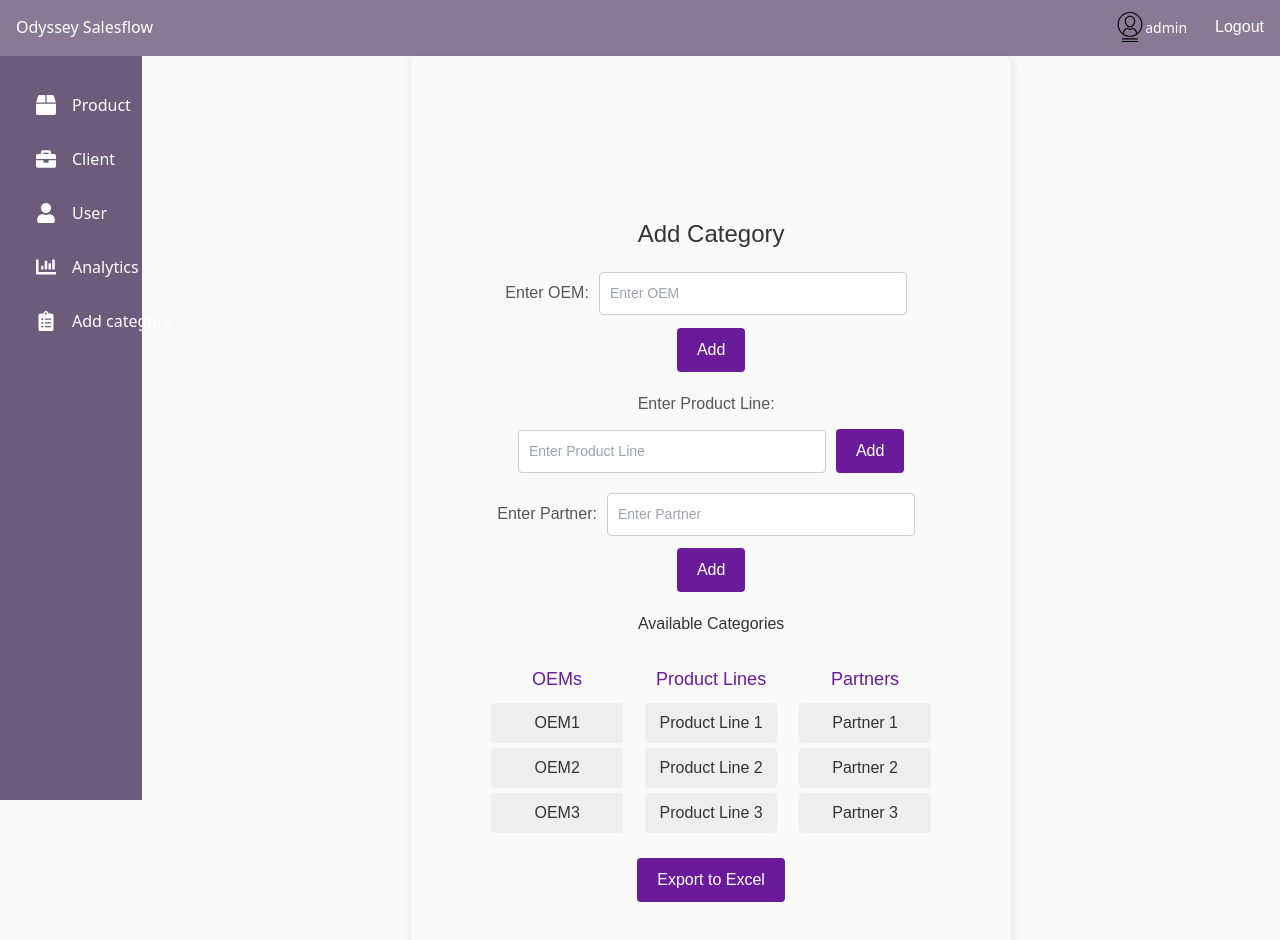
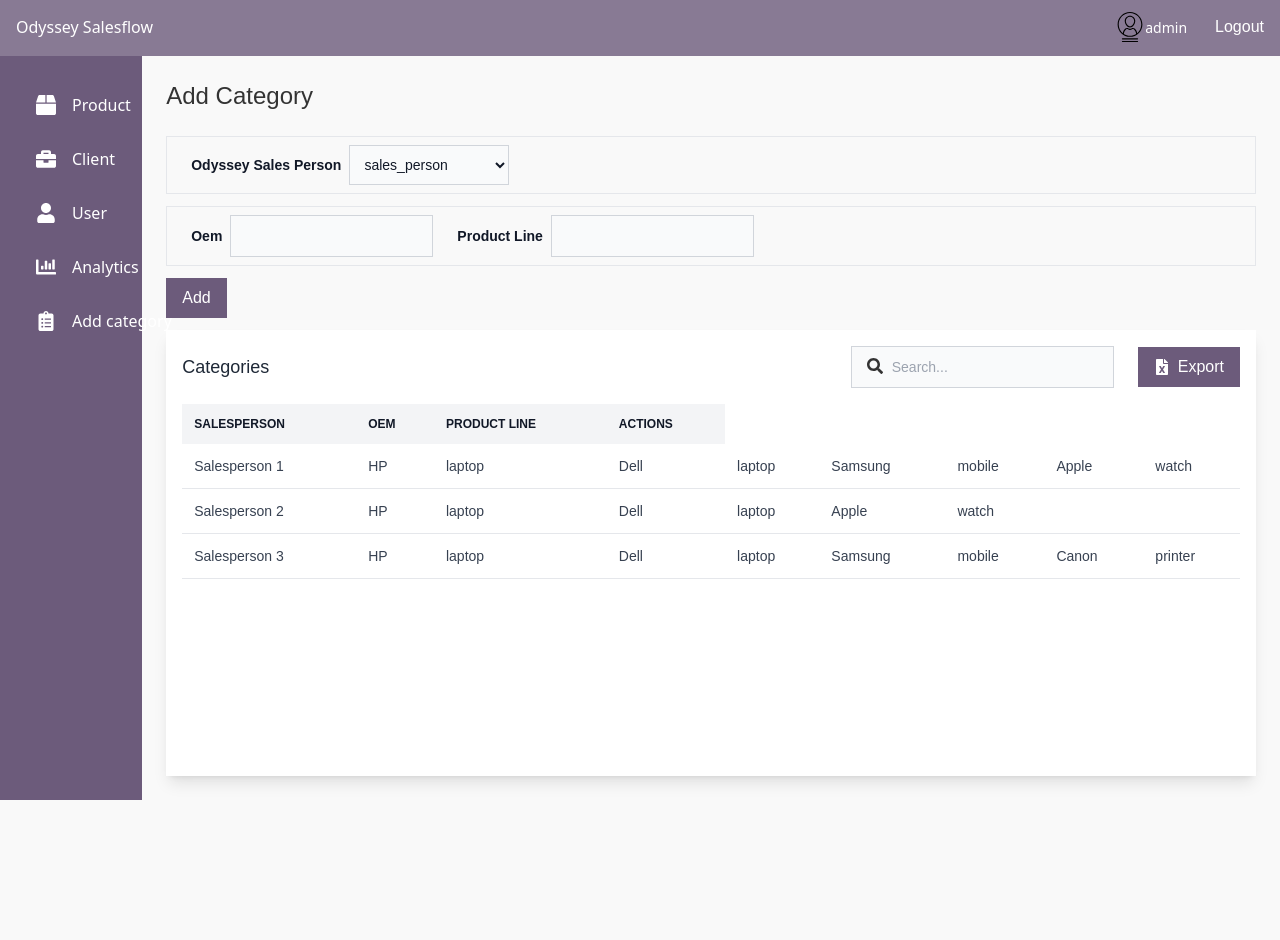
Before and after one commit to theashhar/odyssey-salesflow, a React (Create React App) app in the folder frontend/: page /admin/add-category in a window 1280 px wide. Shown: the top 940 px of the page. After the commit the page ends 800 px from the top, so only its background shows below. Built offline with nearby package versions, Linux system fonts and the light colour scheme.

Commit message:
add category functionality updated

```diff
--- a/frontend/src/App.js
+++ b/frontend/src/App.js
@@ -4,7 +4,7 @@ import { BrowserRouter as Router, Route, Routes } from "react-router-dom";
 import Dashboard from "./components/Admin/Dashboard";
 import AdminClient from "./components/Admin/AdminClient/AdminClient";
 import Report from "./components/Admin/Reports/Report";
-import AddCategoryPage from "./components/Admin/Category/Addcategory";
+import AddCategoryPage from "./pages/Admin/AddCategoryPage";
 import AdminLayout from "./layout/AdminLayout";
 
 import UserLayout from "./layout/UserLayout";
--- a/frontend/src/components/AddProduct.js
+++ b/frontend/src/components/AddProduct.js
@@ -3,11 +3,10 @@ import { addProduct } from "../features/product/productSlice";
 import Button from "./User/Button";
 import Input, { Select } from "./User/Input";
 import { useFormik } from "formik";
-import { useDispatch } from "react-redux";
+import { useDispatch, useSelector } from "react-redux";
 
 //data
 import productLineData from "../data/productline.json";
-import productNoData from "../data/productNo.json";
 import oemData from "../data/oemData.json";
 import salespersonData from "../data/salesperson.json";
 
@@ -37,6 +36,9 @@ const initialValues = {
 export default function AddProduct({ type }) {
   //redux state
   const dispatch = useDispatch();
+  const productLine = useSelector((state) => state.productline_category);
+  const oem = useSelector((state) => state.oem_category);
+  const salesperson = useSelector((state) => state.salesperson);
 
   //form functionality
   const { values, handleBlur, handleChange, handleSubmit } = useFormik({
@@ -50,7 +52,7 @@ export default function AddProduct({ type }) {
     },
   });
 
-  const salespersonArray = salespersonData.map((sp, index) => sp.name);
+  const salespersonArray = salesperson.map((sp, index) => sp.name);
   // console.log(salespersonArray);
 
   return (
@@ -111,14 +113,14 @@ export default function AddProduct({ type }) {
           label="oem"
           name="oem"
           value={values.oem}
-          options={oemData}
+          options={oem}
           onHandleBlur={handleBlur}
           onHandleChange={handleChange}
         />
         <Select
           label="product line"
           name="product_line"
-          options={productLineData}
+          options={productLine}
           value={values.product_line}
           onHandleBlur={handleBlur}
           onHandleChange={handleChange}
--- a/frontend/src/components/Admin/Category/Addcategory.js
+++ b/frontend/src/components/Admin/Category/Addcategory.js
@@ -1,122 +1,84 @@
-// src/components/AddCategoryPage.js
-import React, { useState, useEffect } from "react";
-import styles from "./AddCategoryPage.module.css";
-import { saveAs } from "file-saver";
-import oemData from "../../../data/category/oemData.json";
-import productLineData from "../../../data/category/productLineData.json";
-import partnerData from "../../../data/category/partnerData.json";
+import { customAlphabet } from "nanoid";
+import { addOEM } from "../../../features/category/oemSlice";
+import { addProductline } from "../../../features/category/productLineSlice";
+import { addSalesperson } from "../../../features/salesperson/salespersonSlice";
+import Button from "../../User/Button";
+import Input, { Select } from "../../User/Input";
+import { useFormik } from "formik";
+import { useDispatch } from "react-redux";
 
-const AddCategoryPage = () => {
-  const [oem, setOem] = useState("");
-  const [productLine, setProductLine] = useState("");
-  const [partner, setPartner] = useState("");
-  const [oems, setOems] = useState([]);
-  const [productLines, setProductLines] = useState([]);
-  const [partners, setPartners] = useState([]);
+//data
+import productLineData from "../../../data/productline.json";
+import oemData from "../../../data/oemData.json";
+import salespersonData from "../../../data/salesperson.json";
 
-  useEffect(() => {
-    // Load data from JSON files
-    setOems(oemData);
-    setProductLines(productLineData);
-    setPartners(partnerData);
-  }, []);
+// const leadStatus = ["success", "ongoing", "failed"];
 
-  const addOem = () => {
-    setOems([...oems, oem]);
-    setOem("");
-  };
+const initialValues = {
+  sales_person: "",
+  oem: "",
+  product_line: "",
+};
 
-  const addProductLine = () => {
-    setProductLines([...productLines, productLine]);
-    setProductLine("");
-  };
+export default function AddCategory({ type }) {
+  //redux state
+  const dispatch = useDispatch();
 
-  const addPartner = () => {
-    setPartners([...partners, partner]);
-    setPartner("");
-  };
+  //form functionality
+  const { values, handleBlur, handleChange, handleSubmit } = useFormik({
+    initialValues: initialValues,
+    onSubmit: (values, { resetForm }) => {
+      console.log(values);
+      dispatch(addOEM(values.oem));
+      dispatch(addProductline(values.product_line));
+      dispatch(addSalesperson({ ...values }));
+      resetForm();
+    },
+  });
 
-  const exportToExcel = () => {
-    const dataToExport = { oems, productLines, partners };
-    const blob = new Blob([JSON.stringify(dataToExport, null, 2)], {
-      type: "application/json",
-    });
-    saveAs(blob, "categories.json");
-  };
+  const salespersonArray = salespersonData.map((sp, index) => sp.name);
+  // console.log(salespersonArray);
 
   return (
-    <div className={styles.add_category_page}>
-      <h2 className={styles.title}>Add Category</h2>
-      <div className={styles.form_group}>
-        <label>Enter OEM:</label>
-        <input
+    <form className="w-full" onSubmit={handleSubmit}>
+      <div className="w-full flex items-center gap-x-6 border px-6 py-2 mb-3">
+        {type === "admin" ? (
+          <Select
+            label="odyssey sales person"
+            name="sales_person"
+            value={values.sales_person}
+            options={salespersonArray}
+            onHandleBlur={handleBlur}
+            onHandleChange={handleChange}
+          />
+        ) : (
+          <Select
+            label="odyssey sales person"
+            name="sales_person"
+            selected
+            value={values.sales_person}
+          />
+        )}
+      </div>
+      <div className="w-full flex items-center gap-x-6 border px-6 py-2 mb-3">
+        <Input
           type="text"
-          value={oem}
-          onChange={(e) => setOem(e.target.value)}
-          placeholder="Enter OEM"
+          label="oem"
+          name="oem"
+          value={values.oem}
+          onHandleBlur={handleBlur}
+          onHandleChange={handleChange}
         />
-        <button className={styles.add_button} onClick={addOem}>
-          Add
-        </button>
+        <Input
+          type="text"
+          label="product line"
+          name="product_line"
+          value={values.product_line}
+          onHandleBlur={handleBlur}
+          onHandleChange={handleChange}
+        />
       </div>
-      <div className={styles.form_group}>
-        <label>Enter Product Line:</label>
-        <input
-          type="text"
-          value={productLine}
-          onChange={(e) => setProductLine(e.target.value)}
-          placeholder="Enter Product Line"
-        />
-        <button className={styles.add_button} onClick={addProductLine}>
-          Add
-        </button>
-      </div>
-      <div className={styles.form_group}>
-        <label>Enter Partner:</label>
-        <input
-          type="text"
-          value={partner}
-          onChange={(e) => setPartner(e.target.value)}
-          placeholder="Enter Partner"
-        />
-        <button className={styles.add_button} onClick={addPartner}>
-          Add
-        </button>
-      </div>
-
-      <h3>Available Categories</h3>
-      <div className={styles.available_categories}>
-        <div className={styles.category_list}>
-          <h4>OEMs</h4>
-          <ul>
-            {oems.map((item, index) => (
-              <li key={index}>{item}</li>
-            ))}
-          </ul>
-        </div>
-        <div className={styles.category_list}>
-          <h4>Product Lines</h4>
-          <ul>
-            {productLines.map((item, index) => (
-              <li key={index}>{item}</li>
-            ))}
-          </ul>
-        </div>
-        <div className={styles.category_list}>
-          <h4>Partners</h4>
-          <ul>
-            {partners.map((item, index) => (
-              <li key={index}>{item}</li>
-            ))}
-          </ul>
-        </div>
-      </div>
-
-      <button className={styles.export_button} onClick={exportToExcel}>
-        Export to Excel
-      </button>
-    </div>
+      <Button title="Add" type="submit" />
+    </form>
   );
-};
-
-export default AddCategoryPage;
+}
--- a/frontend/src/data/oemData.json
+++ b/frontend/src/data/oemData.json
@@ -1 +1 @@
-["HP", "Dell", "Apple", "Canon", "Lenovo", "Samsung"]
+["hp", "dell", "apple", "canon", "lenovo", "samsung"]
--- a/frontend/src/data/salesperson.json
+++ b/frontend/src/data/salesperson.json
@@ -3,18 +3,68 @@
     "id": "SP001",
     "name": "Salesperson 1",
     "password": "salp123",
-    "company": "Tech Solutions Inc."
+    "company": "Tech Solutions Inc.",
+    "category": [
+      {
+        "oem": "HP",
+        "product_line": "laptop"
+      },
+      {
+        "oem": "Dell",
+        "product_line": "laptop"
+      },
+      {
+        "oem": "Samsung",
+        "product_line": "mobile"
+      },
+      {
+        "oem": "Apple",
+        "product_line": "watch"
+      }
+    ]
   },
   {
     "id": "SP002",
     "name": "Salesperson 2",
     "password": "salp1234",
-    "company": "Tech Solutions Inc."
+    "company": "Tech Solutions Inc.",
+    "category": [
+      {
+        "oem": "HP",
+        "product_line": "laptop"
+      },
+      {
+        "oem": "Dell",
+        "product_line": "laptop"
+      },
+      {
+        "oem": "Apple",
+        "product_line": "watch"
+      }
+    ]
   },
   {
     "id": "SP003",
     "name": "Salesperson 3",
     "password": "salp12345",
-    "company": "Tech Solutions Inc."
+    "company": "Tech Solutions Inc.",
+    "category": [
+      {
+        "oem": "HP",
+        "product_line": "laptop"
+      },
+      {
+        "oem": "Dell",
+        "product_line": "laptop"
+      },
+      {
+        "oem": "Samsung",
+        "product_line": "mobile"
+      },
+      {
+        "oem": "Canon",
+        "product_line": "printer"
+      }
+    ]
   }
 ]
--- /dev/null
+++ b/frontend/src/features/category/oemSlice.js
@@ -0,0 +1,25 @@
+import { createSlice } from "@reduxjs/toolkit";
+import oem from "../../data/oemData.json";
+
+export const oemSlice = createSlice({
+  name: "oem",
+  initialState: oem,
+  reducers: {
+    addOEM: (state, action) => {
+      console.log(action.payload);
+      let newOEM = action.payload;
+      if (state.indexOf(newOEM.toLowerCase()) === -1) {
+        state.push(newOEM);
+      }
+    },
+    deleteOEM: (state, action) => {
+      console.log(action);
+      return state.filter((client) => client.id !== action.payload);
+    },
+  },
+});
+
+// Action creators are generated for each case reducer function
+export const { addOEM, deleteOEM } = oemSlice.actions;
+
+export default oemSlice.reducer;
--- /dev/null
+++ b/frontend/src/features/category/productLineSlice.js
@@ -0,0 +1,25 @@
+import { createSlice } from "@reduxjs/toolkit";
+import productline from "../../data/productline.json";
+
+export const productLineSlice = createSlice({
+  name: "productline",
+  initialState: productline,
+  reducers: {
+    addProductline: (state, action) => {
+      console.log(action.payload);
+      let newPL = action.payload;
+      if (state.indexOf(newPL.toLowerCase()) === -1) {
+        state.push(newPL);
+      }
+    },
+    deleteProductline: (state, action) => {
+      console.log(action);
+      return state.filter((client) => client.id !== action.payload);
+    },
+  },
+});
+
+// Action creators are generated for each case reducer function
+export const { addProductline, deleteProductline } = productLineSlice.actions;
+
+export default productLineSlice.reducer;
--- a/frontend/src/features/salesperson/salespersonSlice.js
+++ b/frontend/src/features/salesperson/salespersonSlice.js
@@ -6,8 +6,17 @@ export const salespersonSlice = createSlice({
   initialState: salespeopleData,
   reducers: {
     addSalesperson: (state, action) => {
-      console.log(action);
-      state.push(action.payload);
+      console.log(action.payload);
+      const { oem, product_line, sales_person } = action.payload;
+      let updatablePerson = state.find(
+        (slp) => slp.name.toLowerCase() === sales_person.toLowerCase()
+      );
+      if (updatablePerson) {
+        updatablePerson.category.push({
+          oem: oem,
+          product_line: product_line,
+        });
+      }
     },
     deleteSalesperson: (state, action) => {
       console.log(action);
--- /dev/null
+++ b/frontend/src/pages/Admin/AddCategoryPage.js
@@ -0,0 +1,90 @@
+import React, { useState } from "react";
+import SearchBox from "../../components/User/SearchBox";
+import Button from "../../components/User/Button";
+import { FaEdit, FaFilter, FaTrash } from "react-icons/fa";
+import ExcelExport from "../../components/User/ExcelExport";
+import { useDispatch, useSelector } from "react-redux";
+import { deleteClient, editClient } from "../../features/client/clientSlice";
+import AddCategory from "../../components/Admin/Category/Addcategory";
+
+const AddCategoryPage = () => {
+  //redux state fetch
+  const dispatch = useDispatch();
+  const productLine = useSelector((state) => state.productline_category);
+  const oem = useSelector((state) => state.oem_category);
+  const salesperson = useSelector((state) => state.salesperson);
+
+  console.log(salesperson);
+
+  return (
+    <div className="clients-container w-full h-full flex flex-col items-center p-6">
+      {/* add client section */}
+      <div className="relative w-full mb-3">
+        <h1 className="text-2xl mb-6">Add Category</h1>
+        <div className="flex gap-x-3">
+          <AddCategory type="admin" />
+        </div>
+      </div>
+      <div className="w-full h-full flex flex-col p-4 bg-white shadow-lg grow">
+        {/* table topbar */}
+        <div className="flex items-center gap-x-6">
+          <h2 className="flex-1 text-lg font-medium text-gray-800">
+            Categories
+          </h2>
+          <form className="searchbar">
+            <SearchBox />
+          </form>
+          <ExcelExport tableID="categoryTable" fileName={"categories"} />
+        </div>
+        {/* client table */}
+        <div className="relative overflow-x-auto mt-4 grow">
+          <table
+            id="categoryTable"
+            className="w-full text-sm text-gray-700 text-left"
+          >
+            <thead className="text-xs text-gray-900 uppercase bg-gray-100">
+              <tr>
+                <th scope="col" className="p-3">
+                  Salesperson
+                </th>
+                <th scope="col" className="p-3">
+                  OEM
+                </th>
+                <th scope="col" className="p-3">
+                  Product Line
+                </th>
+                <th scope="col" className="p-3">
+                  Actions
+                </th>
+              </tr>
+            </thead>
+            <tbody>
+              {salesperson.map((slp, index) => (
+                <tr key={index} className="bg-white border-b">
+                  <td className="p-3">{slp.name}</td>
+                  {slp.category.map((cat) => (
+                    <>
+                      <td className="p-3">{cat.oem}</td>
+                      <td className="p-3">{cat.product_line}</td>
+                    </>
+                  ))}
+                </tr>
+              ))}
+            </tbody>
+          </table>
+        </div>
+      </div>
+    </div>
+  );
+};
+
+export default AddCategoryPage;
+
+/* <td className="p-3 flex gap-x-3">
+                      <button onClick={() => dispatch(editClient(client.id))}>
+                        <FaEdit />
+                      </button>
+                      <button onClick={() => dispatch(deleteClient(client.id))}>
+                        <FaTrash />
+                      </button>
+                    </td> */
--- a/frontend/src/redux/store.js
+++ b/frontend/src/redux/store.js
@@ -3,6 +3,8 @@ import productSlice from "../features/product/productSlice";
 import clientSlice from "../features/client/clientSlice";
 import userSlice from "../features/user-profile/userSlice";
 import salespersonSlice from "../features/salesperson/salespersonSlice";
+import oemSlice from "../features/category/oemSlice";
+import productLineSlice from "../features/category/productLineSlice";
 
 export const store = configureStore({
   reducer: {
@@ -10,5 +12,7 @@ export const store = configureStore({
     client: clientSlice,
     user: userSlice,
     salesperson: salespersonSlice,
+    oem_category: oemSlice,
+    productline_category: productLineSlice,
   },
 });
```
Also changed, not shown: package.json (+37 -5 lines), 2 other files (tests, documents, lock files or other folders).
